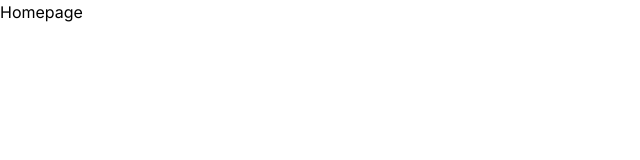
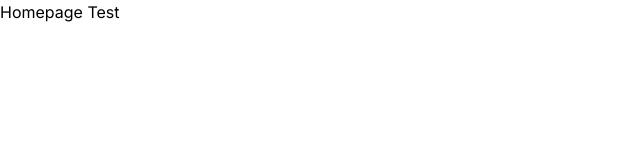
Before and after one commit to lamminhdu/thu-do-wedding-website, a Next.js app: page / in a window 1280 px wide. Shown: the top 160 px of the page, without its empty margins (0-640 px from the left). Built offline with nearby package versions, Linux system fonts and the light colour scheme.

Commit message:
Draft: Test action

```diff
--- a/src/app/page.tsx
+++ b/src/app/page.tsx
@@ -1,7 +1,7 @@
 export default function HomePage() {
   return (
    <main>
-    <h1>Homepage</h1>
+    <h1>Homepage Test</h1>
     </main>
   );
 }
```
Also changed, not shown: .gitpod.yml (added).
